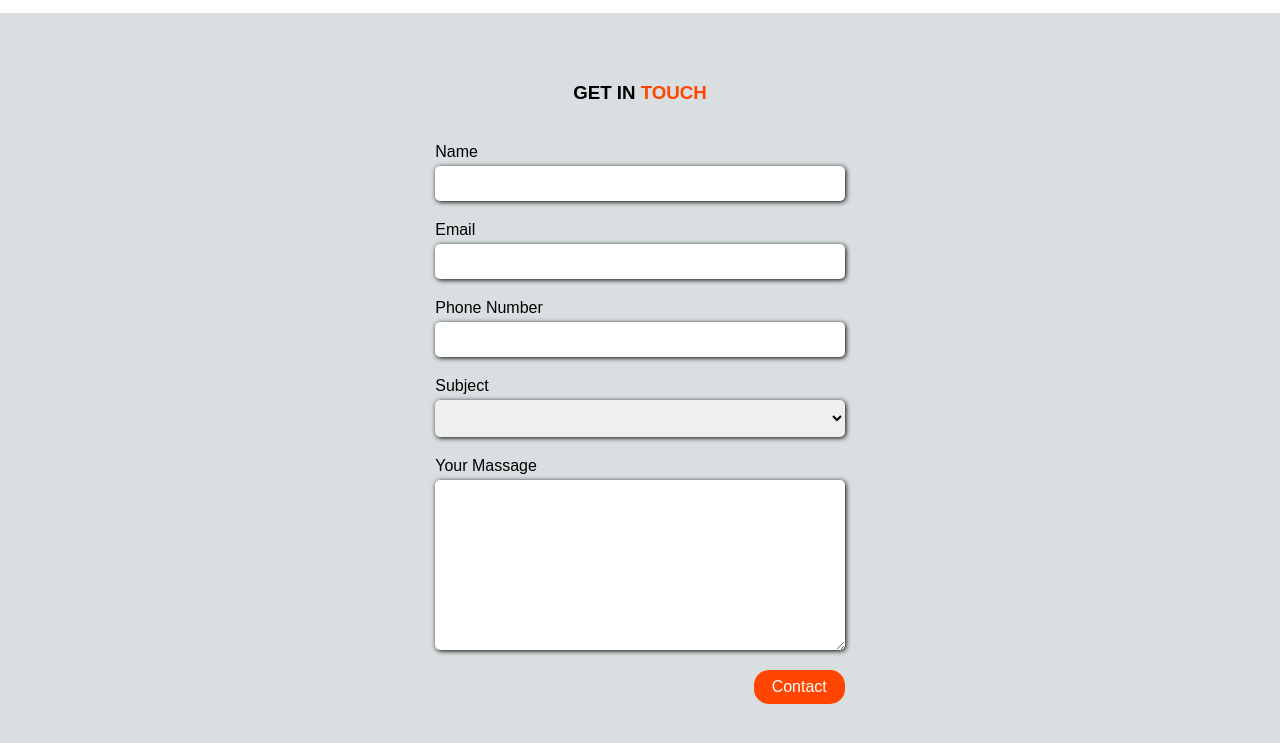
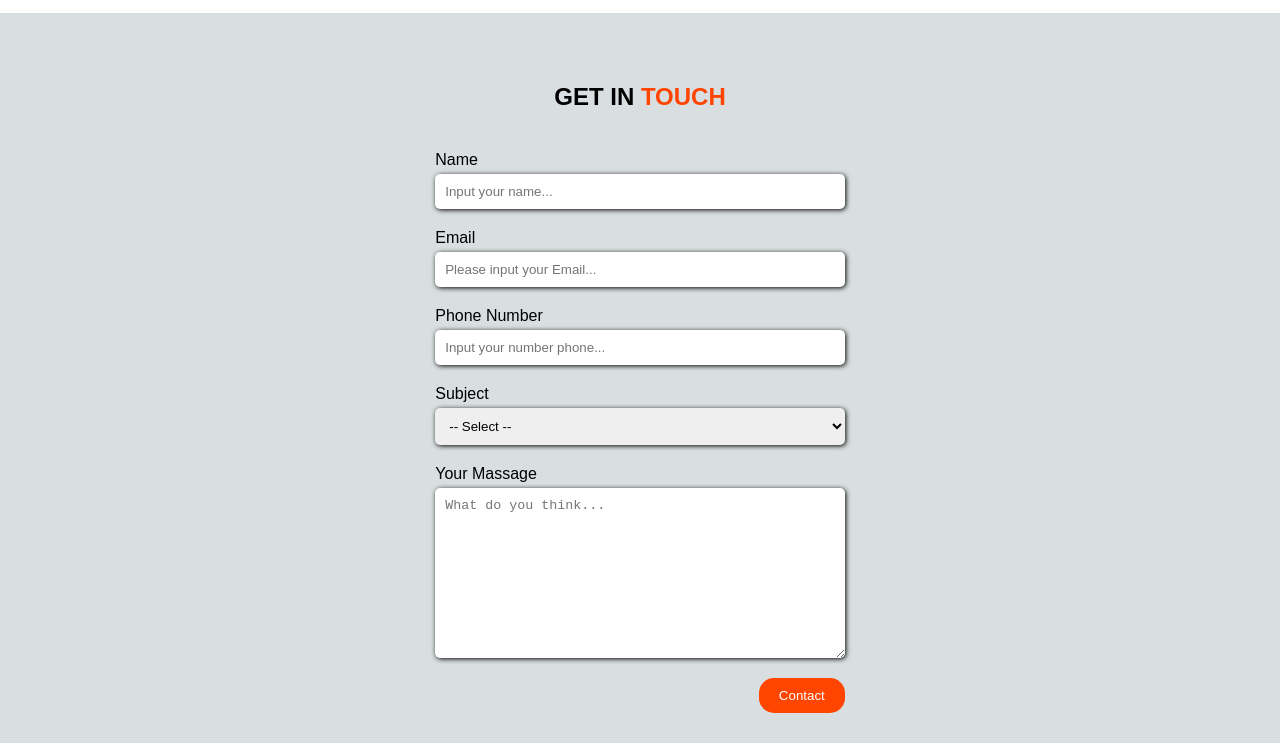
Before and after one commit to Snarf17/Day5--counting-date, a plain HTML site: page form.html in a window 1280 px wide. Shown: the part 61-804 px from the top of the page. Drawn offline with Linux system fonts and the light colour scheme.

Commit message:
Task-Day3

```diff
--- a/form.html
+++ b/form.html
@@ -23,32 +23,40 @@
 
     <div class="container-form">
         <!-- <center> -->
-            <form action="">
-                <h3>GET IN <span style="color: orangered;">TOUCH</span> </h3>
+            <form>
+                <h2>GET IN <span style="color: orangered;">TOUCH</span> </h2>
                 <label>Name</label>
-                <input type="text">
+                <input type="text" id="name" name="name" placeholder="Input your name..." required>
+                <!-- <div id="name_error" class="val_error"></div> -->
 
                 <label>Email</label>
-                <input type="text">
+                <input type="email" id="email" name="email" placeholder="Please input your Email..." required>
+                <!-- <div id="name_error" class="val_error"></div> -->
 
                 <label>Phone Number</label>
-                <input type="text">
+                <input type="number" id="number" name="number" placeholder="Input your number phone..." required>
+                <!-- <div id="name_error" class="val_error"></div> -->
 
                 <label>Subject</label>
-                <select name="" id="">
-                    <option value=""></option>
-                    <option value=""></option>
-                    <option value=""></option>
+                <select id="subject" required>
+                    <option value="" disabled selected>-- Select --</option>
+                    <option value="FrontEnd">FrontEnd</option>
+                    <option value="backEnd">BackEnd</option>
+                    <option value="FullStack">FullStack</option>
                 </select>
+                <!-- <div id="name_error" class="val_error"></div> -->
 
                 <label>Your Massage</label>
-                <textarea cols="30" rows="10"></textarea>
-                <div class="button">
-                    <a href="">Contact</a>
+                <textarea cols="30" rows="10" id="massage" name="massage" placeholder="What do you think..." required></textarea>
+
+               <div class="btn">
+                   <button type="submit" onclick="submitData()">
+                       Contact
+                   </button>
                 </div>
            </form>
+    </div>
 
-       <!-- </center> -->
-    </div>
+<script src="script.js"></script>
 </body>
 </html>
--- /dev/null
+++ b/script.js
@@ -0,0 +1,24 @@
+function submitData(){
+    let name = document.getElementById("name").value
+    let email = document.getElementById("email").value
+    let number = document.getElementById("number").value
+    let subject = document.getElementById("subject").value
+    let massage = document.getElementById("massage").value
+
+    console.log(name, email, number, subject, massage);
+
+    // let form = document.forms["name"]["email"]["number"]["subject"];
+    if (name == "") {
+        return false;
+    }else if (email == "") {
+        return false;
+    }else if (number == "") {
+        return false;
+    }else if(subject == ""){
+       return false;
+    }
+
+    let link = document.createElement("a");
+    link.href = `mailto:${name}?subject=${subject}&body=Hallo nama saya ${name}`;
+    link.click();
+}
--- a/style.css
+++ b/style.css
@@ -1,6 +1,7 @@
 body{
     margin: 0;
     background: rgb(217, 223, 224);
+    /* background: #000; */
     font-family: sans-serif;
 }
 
@@ -136,7 +137,7 @@ nav ul li a{
     justify-content: center;
     /* text-align: center; */
 }
-form h3{
+form h2{
     text-align: center;
     padding: 20px;
 }
@@ -156,27 +157,29 @@ input, textarea, select{
     border: none;
     box-shadow: 1px 1px 5px 0px black;
 }
-form .button{
+form .btn{
     width: 100%;
+    /* width: 20%; */
     /* background: red; */
     display: flex;
     justify-content: end;
 }
-form a{
+form button{
+    border: none;
     text-decoration: none;
     background: orangered;
-    padding: 8px 18px;
+    padding: 10px 20px;
     border-radius: 15px;
     color: #fff;
     transition: 0.2s;
+    cursor: pointer;
 }
-form a:hover{
+form button:hover{
     background: none;
     border: 1px solid orangered;
     /* padding: 7px 19px; */
     color: #000;
-
 }
-form a:active{
+form button:active{
     color: orangered;
 }
```
Also changed, not shown: index.html (deleted, +0 -51 lines).
